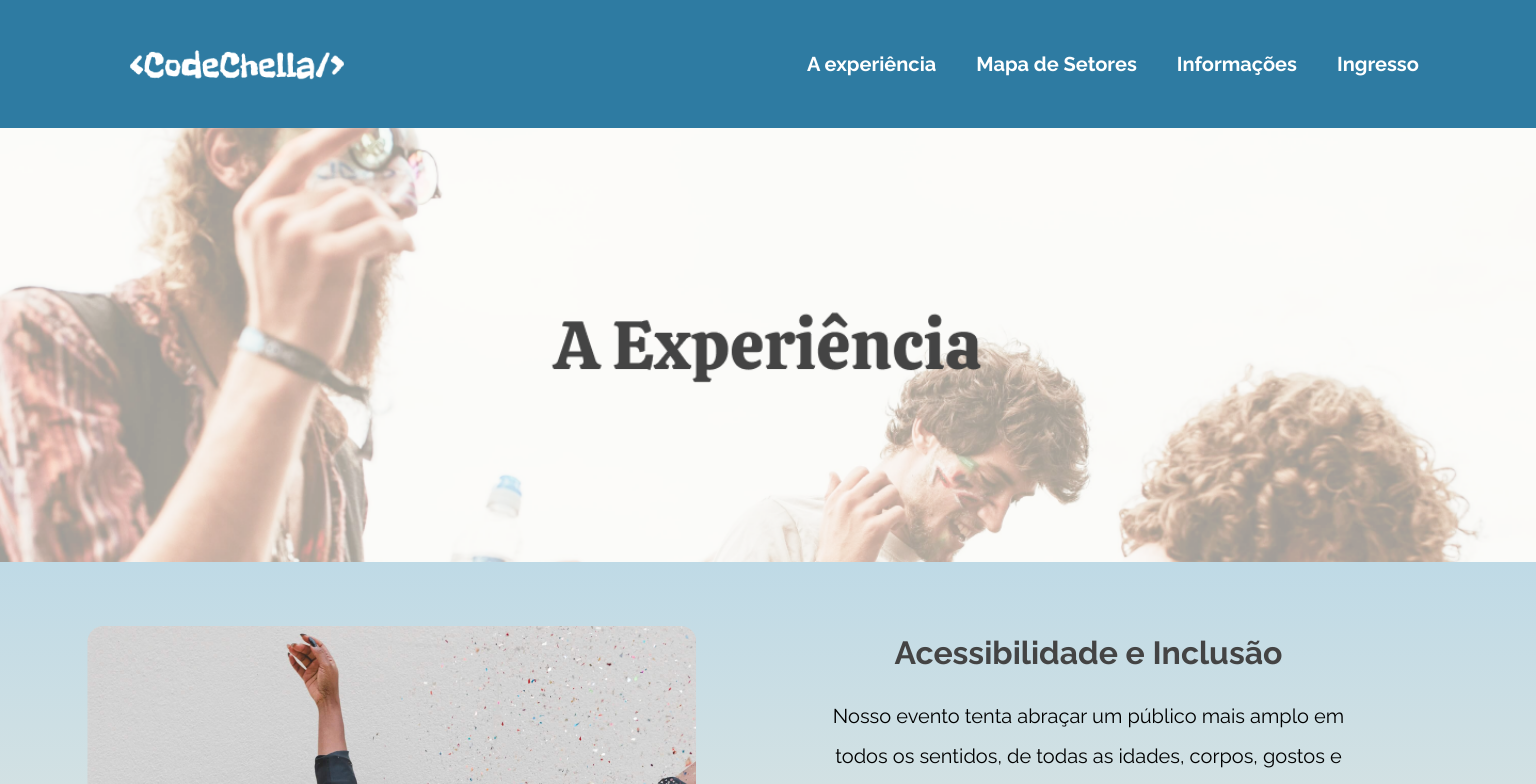
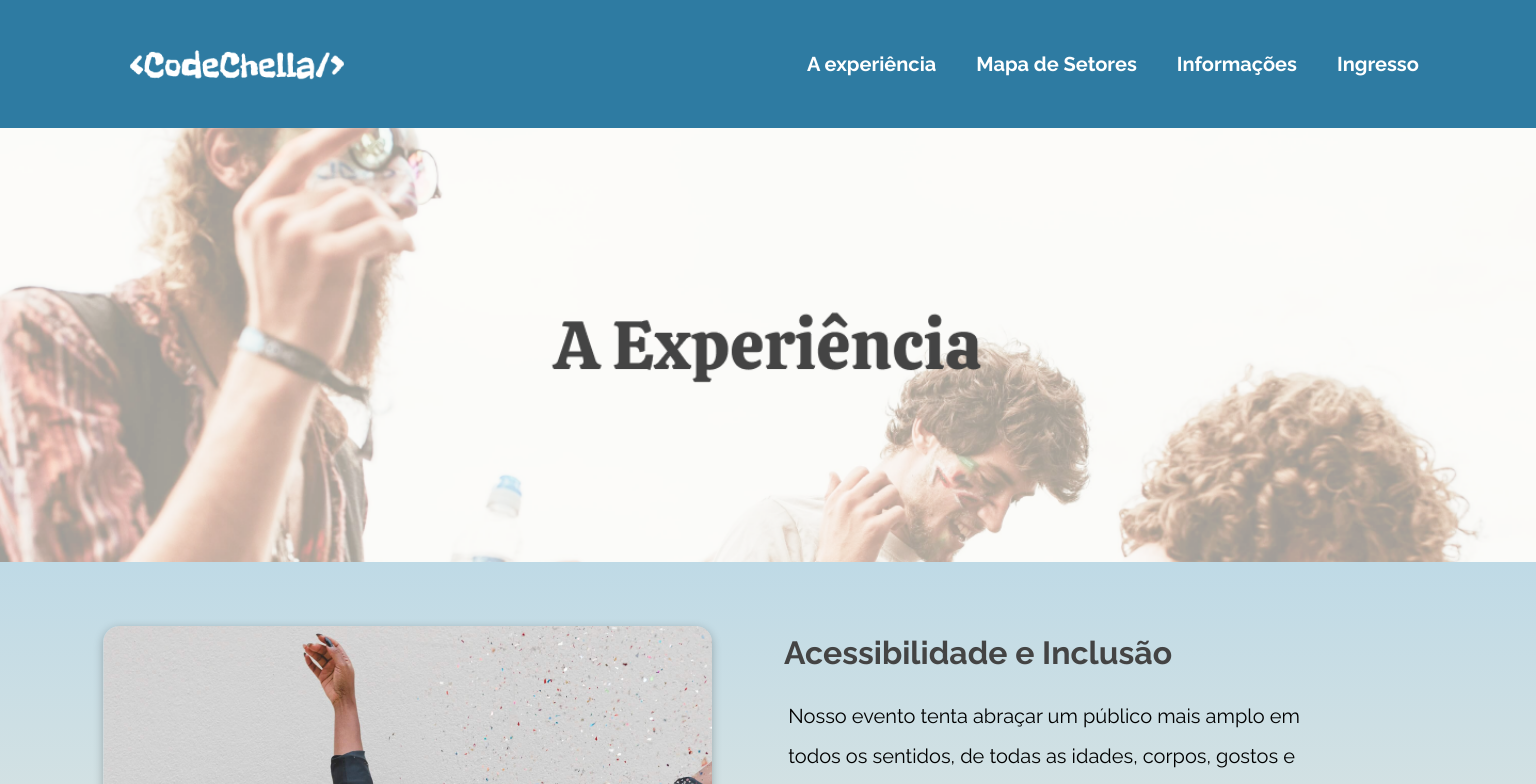
Before and after one commit to valvanogabryel/codeChella, a React (Create React App) app in the folder code-chella/: page /experience in a window 1536 px wide. Shown: the top 784 px of the page. Built offline with nearby package versions, Linux system fonts and the light colour scheme; a web font is replaced by a local one.

Commit message:
codeChella v1.0

```diff
--- a/code-chella/src/components/InformationsSection/InformationsSection.module.css
+++ b/code-chella/src/components/InformationsSection/InformationsSection.module.css
@@ -11,6 +11,8 @@
 .informations__image {
     height: 381px;
     width: 312px;
+    box-shadow: 0px 2.5px 10px #00000042;
+    border-radius: 16px;
 }
 
 .informations__image--sectors {
@@ -134,15 +136,26 @@
     .informations__container {
         flex-direction: row;
         padding: 4rem 2rem 2rem 2rem;
+        gap: 0;
     }
 
     .informations__container:nth-child(2) {
         flex-direction: row-reverse;
     }
 
+    .informations__container:nth-child(2) .informations__title--experience {
+        text-align: end;
+    }
+
+    .informations__text--experience,
+    .informations__title--experience {
+        text-align: start;
+    }
+
     .informations__container--sectors {
         display: flex;
         flex-direction: column;
+        gap: 1rem;
     }
 
     .informations__container--sectors:nth-child(2) {
--- a/code-chella/src/components/InformationsSection/index.jsx
+++ b/code-chella/src/components/InformationsSection/index.jsx
@@ -18,8 +18,16 @@ const InformationsSection = ({ title, children, hasButton, page, id }) => {
       </div>
 
       <div className={styles.informations__info}>
-        <h6 className={styles.informations__title}>{title}</h6>
-        <p className={styles.informations__text}>
+        <h6 className={classNames({
+          [styles.informations__title]: true,
+          [styles['informations__title--experience']]: page === 'experience'
+
+        })}>{title}</h6>
+        <p className={classNames({
+          [styles.informations__text]: true,
+          [styles['informations__title--experience']]: page === 'experience'
+
+        })}>
           {children}
         </p>
         {
--- a/code-chella/src/index.css
+++ b/code-chella/src/index.css
@@ -15,4 +15,5 @@ body {
   height: 100%;
   width: 100%;
   box-sizing: border-box;
+  scroll-behavior: smooth;
 }
```
